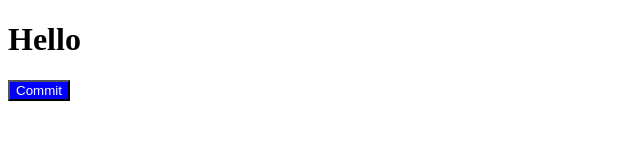
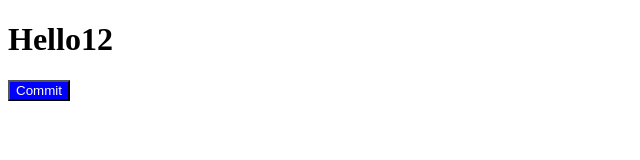
Before and after one commit to anhminhngo759/git_tutorial, a plain HTML site: page index.html in a window 1280 px wide. Shown: the full height of the page, 0-640 px from the left. Drawn offline with Linux system fonts and the light colour scheme.

```diff
--- a/index.html
+++ b/index.html
@@ -7,7 +7,7 @@
     <link rel="stylesheet" href="index.css">
 </head>
 <body>
-    <h1>Hello</h1>
+    <h1>Hello12</h1>
     <button>Commit</button>
     <link rel="stylesheet" href="script.js">
 </body>
```
